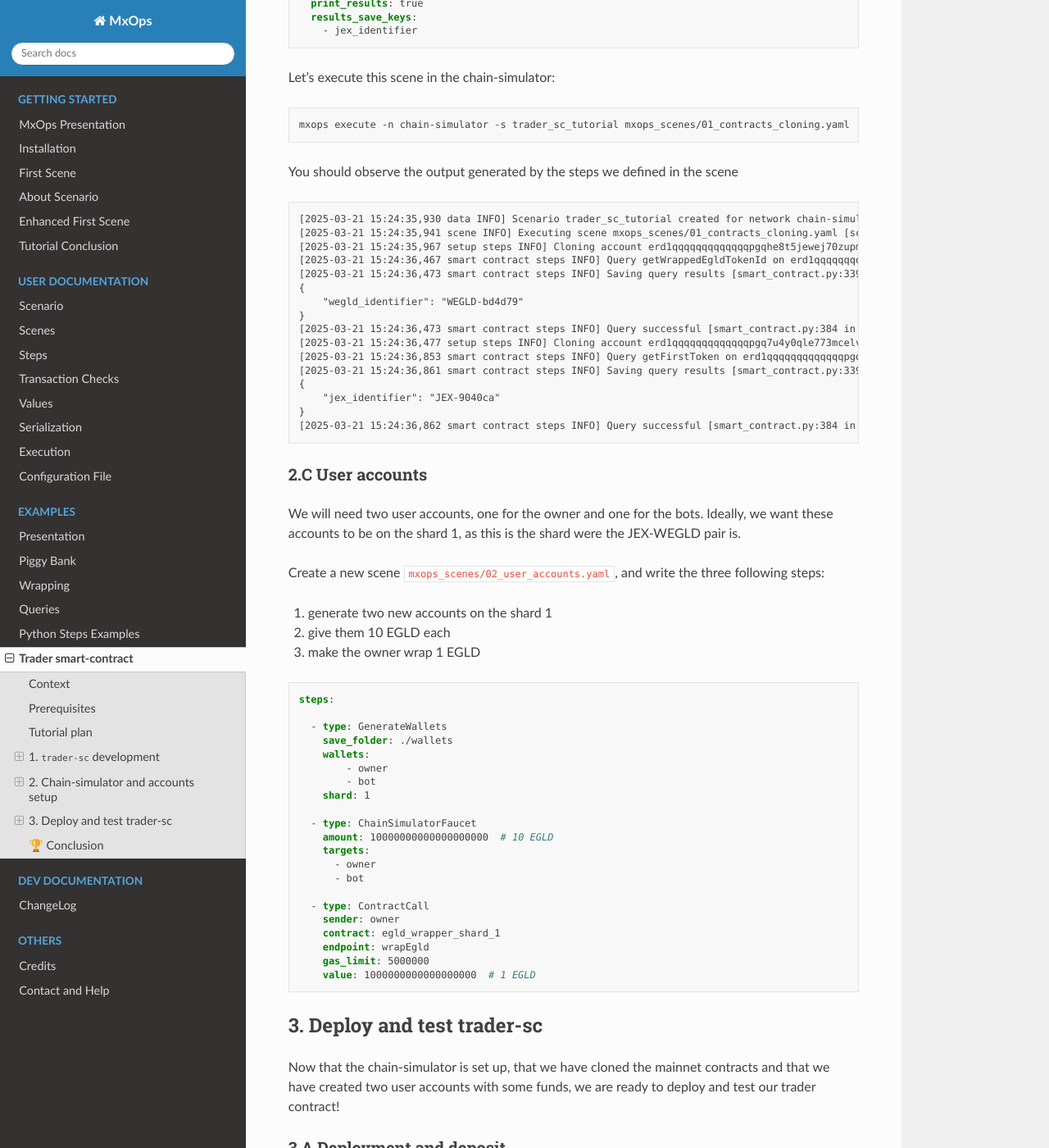
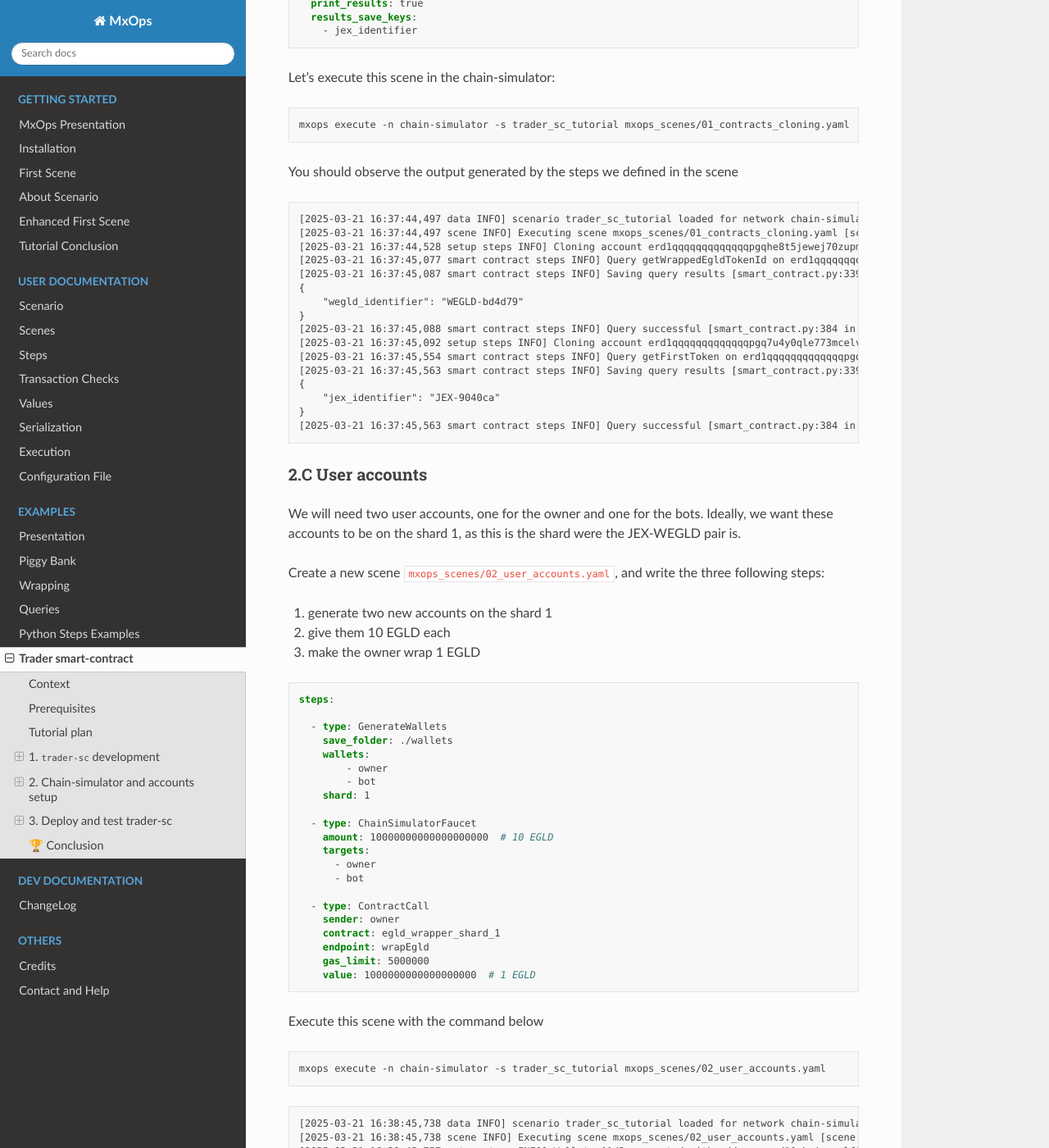
Before and after one commit to Catenscia/MxOps, a Sphinx documentation site: the page built from docs/source/examples/trader_sc.md, in a window 1280 px wide and 1400 px high, scrolled down 6539 px. Shown: the whole window at 82% size. Built offline with Sphinx 7.4.7 and the Read the Docs theme 3.1.0, drawn with Linux system fonts in a browser that asks for light colours; some of the changed text lies outside the part shown.

Commit message:
docs: add last mxops command for the tutorial

````diff
--- a/docs/source/examples/trader_sc.md
+++ b/docs/source/examples/trader_sc.md
@@ -300,22 +300,22 @@ mxops execute -n chain-simulator -s trader_sc_tutorial mxops_scenes/01_contracts
 You should observe the output generated by the steps we defined in the scene
 
 ```log
-[2025-03-21 15:24:35,930 data INFO] Scenario trader_sc_tutorial created for network chain-simulator [execution_data.py:839 in create_scenario]
-[2025-03-21 15:24:35,941 scene INFO] Executing scene mxops_scenes/01_contracts_cloning.yaml [scene.py:150 in execute_scene]
-[2025-03-21 15:24:35,967 setup steps INFO] Cloning account erd1qqqqqqqqqqqqqpgqhe8t5jewej70zupmh44jurgn29psua5l2jps3ntjj3 (egld_wrapper_shard_1) from mainnet [setup.py:354 in _execute]
-[2025-03-21 15:24:36,467 smart contract steps INFO] Query getWrappedEgldTokenId on erd1qqqqqqqqqqqqqpgqhe8t5jewej70zupmh44jurgn29psua5l2jps3ntjj3 (egld_wrapper_shard_1) [smart_contract.py:355 in _execute]
-[2025-03-21 15:24:36,473 smart contract steps INFO] Saving query results [smart_contract.py:339 in save_results]
+[2025-03-21 16:37:44,497 data INFO] scenario trader_sc_tutorial loaded for network chain-simulator [execution_data.py:827 in load_scenario]
+[2025-03-21 16:37:44,497 scene INFO] Executing scene mxops_scenes/01_contracts_cloning.yaml [scene.py:150 in execute_scene]
+[2025-03-21 16:37:44,528 setup steps INFO] Cloning account erd1qqqqqqqqqqqqqpgqhe8t5jewej70zupmh44jurgn29psua5l2jps3ntjj3 (egld_wrapper_shard_1) from mainnet [setup.py:354 in _execute]
+[2025-03-21 16:37:45,077 smart contract steps INFO] Query getWrappedEgldTokenId on erd1qqqqqqqqqqqqqpgqhe8t5jewej70zupmh44jurgn29psua5l2jps3ntjj3 (egld_wrapper_shard_1) [smart_contract.py:355 in _execute]
+[2025-03-21 16:37:45,087 smart contract steps INFO] Saving query results [smart_contract.py:339 in save_results]
 {
     "wegld_identifier": "WEGLD-bd4d79"
 }
-[2025-03-21 15:24:36,473 smart contract steps INFO] Query successful [smart_contract.py:384 in _execute]
-[2025-03-21 15:24:36,477 setup steps INFO] Cloning account erd1qqqqqqqqqqqqqpgq7u4y0qle773mcelvnkapjv36pn2whzy36avs2qccja (jex_wegld_jexchange_pair) from mainnet [setup.py:354 in _execute]
-[2025-03-21 15:24:36,853 smart contract steps INFO] Query getFirstToken on erd1qqqqqqqqqqqqqpgq7u4y0qle773mcelvnkapjv36pn2whzy36avs2qccja (jex_wegld_jexchange_pair) [smart_contract.py:355 in _execute]
-[2025-03-21 15:24:36,861 smart contract steps INFO] Saving query results [smart_contract.py:339 in save_results]
+[2025-03-21 16:37:45,088 smart contract steps INFO] Query successful [smart_contract.py:384 in _execute]
+[2025-03-21 16:37:45,092 setup steps INFO] Cloning account erd1qqqqqqqqqqqqqpgq7u4y0qle773mcelvnkapjv36pn2whzy36avs2qccja (jex_wegld_jexchange_pair) from mainnet [setup.py:354 in _execute]
+[2025-03-21 16:37:45,554 smart contract steps INFO] Query getFirstToken on erd1qqqqqqqqqqqqqpgq7u4y0qle773mcelvnkapjv36pn2whzy36avs2qccja (jex_wegld_jexchange_pair) [smart_contract.py:355 in _execute]
+[2025-03-21 16:37:45,563 smart contract steps INFO] Saving query results [smart_contract.py:339 in save_results]
 {
     "jex_identifier": "JEX-9040ca"
 }
-[2025-03-21 15:24:36,862 smart contract steps INFO] Query successful [smart_contract.py:384 in _execute]
+[2025-03-21 16:37:45,563 smart contract steps INFO] Query successful [smart_contract.py:384 in _execute]
 ```
 
 
@@ -353,6 +353,23 @@ steps:
     value: 1000000000000000000  # 1 EGLD
 ```
 
+Execute this scene with the command below
+
+```bash
+mxops execute -n chain-simulator -s trader_sc_tutorial mxops_scenes/02_user_accounts.yaml
+```
+```log
+[2025-03-21 16:38:45,738 data INFO] scenario trader_sc_tutorial loaded for network chain-simulator [execution_data.py:827 in load_scenario]
+[2025-03-21 16:38:45,738 scene INFO] Executing scene mxops_scenes/02_user_accounts.yaml [scene.py:150 in execute_scene]
+[2025-03-21 16:38:45,757 setup steps INFO] Wallet n°1/2 generated with address erd10ukpjmvnmlf66jn33rp6rt6z9psxy5wwlscpk6cc84x8dmh230ssqxvnl4 at wallets/owner.pem [setup.py:86 in _execute]
+[2025-03-21 16:38:45,763 setup steps INFO] Wallet n°2/2 generated with address erd1a8haqtmgnvzm9uctk0gfd7c24a30njmem2pspp7jddtlfm0a48vsleagm4 at wallets/bot.pem [setup.py:86 in _execute]
+[2025-03-21 16:38:45,766 transactions steps INFO] Sending 10000000000000000000 eGLD from erd1cyv70xa6w3p8ck8kzhwsfad36tdwqvmn06c06pefzatr7d0snhyqu2h4t2 to erd10ukpjmvnmlf66jn33rp6rt6z9psxy5wwlscpk6cc84x8dmh230ssqxvnl4 [transactions.py:54 in build_unsigned_transaction]
+[2025-03-21 16:38:46,472 base steps INFO] Transaction successful: http://localhost:3002/transactions/66d382beaead1d237c0ea12527e4407b2c37962bc8a318640b6c3a44b09a2dc1 [base.py:157 in _execute]
+[2025-03-21 16:38:46,473 transactions steps INFO] Sending 10000000000000000000 eGLD from erd1cyv70xa6w3p8ck8kzhwsfad36tdwqvmn06c06pefzatr7d0snhyqu2h4t2 to erd1a8haqtmgnvzm9uctk0gfd7c24a30njmem2pspp7jddtlfm0a48vsleagm4 [transactions.py:54 in build_unsigned_transaction]
+[2025-03-21 16:38:47,217 base steps INFO] Transaction successful: http://localhost:3002/transactions/c45ed3615a1e0834002ab4ba9c3b289f6097ba5c8a9b1be1615bdc02996d2e74 [base.py:157 in _execute]
+[2025-03-21 16:38:47,219 smart contract steps INFO] Calling wrapEgld on erd1qqqqqqqqqqqqqpgqhe8t5jewej70zupmh44jurgn29psua5l2jps3ntjj3 (egld_wrapper_shard_1)  [smart_contract.py:241 in build_unsigned_transaction]
+[2025-03-21 16:38:47,452 base steps INFO] Transaction successful: http://localhost:3002/transactions/5bb45234d30cc2569f6ec00852369b6eb4d8c6e9922e0dd9f570a1a336061737 [base.py:157 in _execute]
+```
 
 
 ## 3. Deploy and test trader-sc
@@ -393,6 +410,22 @@ steps:
       - token_identifier: "%egld_wrapper_shard_1.wegld_identifier"
         nonce: 0
         amount: 1000000000000000000  # 1 WEGLD
+```
+
+Execute this scene with the command below
+
+```bash
+mxops execute -n chain-simulator -s trader_sc_tutorial mxops_scenes/03_deploy.yaml
+```
+```log
+[2025-03-21 16:42:16,816 data INFO] scenario trader_sc_tutorial loaded for network chain-simulator [execution_data.py:827 in load_scenario]
+[2025-03-21 16:42:16,816 scene INFO] Executing scene mxops_scenes/03_deploy.yaml [scene.py:150 in execute_scene]
+[2025-03-21 16:42:16,818 smart contract steps INFO] Deploying contract trader-sc [smart_contract.py:67 in build_unsigned_transaction]
+[2025-03-21 16:42:16,819 execution accounts INFO] account erd10ukpjmvnmlf66jn33rp6rt6z9psxy5wwlscpk6cc84x8dmh230ssqxvnl4 is missing, reloading from scenario data [account.py:140 in get_account]
+[2025-03-21 16:42:16,948 base steps INFO] Transaction successful: http://localhost:3002/transactions/91ba989066ee02b9187c0aa02fbf3267106118951569e4cfc6bee0695c6fdcbc [base.py:157 in _execute]
+[2025-03-21 16:42:16,948 smart contract steps INFO] The address of the deployed contract trader-sc is erd1qqqqqqqqqqqqqpgqccmlnm2804rmapyvkv9x5dah8yt42gy730ss5zpltc [smart_contract.py:121 in _post_transaction_execution]
+[2025-03-21 16:42:16,952 smart contract steps INFO] Calling deposit on erd1qqqqqqqqqqqqqpgqccmlnm2804rmapyvkv9x5dah8yt42gy730ss5zpltc (trader-sc)  [smart_contract.py:241 in build_unsigned_transaction]
+[2025-03-21 16:42:17,133 base steps INFO] Transaction successful: http://localhost:3002/transactions/4e54d87d621724e963e5731cfb078adc69ea30f4883b0f423a090f0d1fb97075 [base.py:157 in _execute]
 ```
 
 ### 3.B Simple buy/sell test
@@ -438,6 +471,29 @@ Indeed, for the sell order, we will simply ask out bot to sell half of what he j
 
 The format `={<formula>}` tells MxOps that he will need to compute some formula, whereas the format `%{<variable>}` tells MxOps to look for a variable in the current scenario. `={%{trader-sc.received_jex_amount} // 2}` is a combination of both formats.
 
+Execute this scene with the command below
+
+```bash
+mxops execute -n chain-simulator -s trader_sc_tutorial mxops_scenes/04_buy_sell.yaml
+```
+```log
+[2025-03-21 16:43:42,274 data INFO] scenario trader_sc_tutorial loaded for network chain-simulator [execution_data.py:827 in load_scenario]
+[2025-03-21 16:43:42,274 scene INFO] Executing scene mxops_scenes/04_buy_sell.yaml [scene.py:150 in execute_scene]
+[2025-03-21 16:43:42,276 smart contract steps INFO] Calling executeTrade on erd1qqqqqqqqqqqqqpgqccmlnm2804rmapyvkv9x5dah8yt42gy730ss5zpltc (trader-sc)  [smart_contract.py:241 in build_unsigned_transaction]
+[2025-03-21 16:43:42,276 execution accounts INFO] account erd1a8haqtmgnvzm9uctk0gfd7c24a30njmem2pspp7jddtlfm0a48vsleagm4 is missing, reloading from scenario data [account.py:140 in get_account]
+[2025-03-21 16:43:42,658 base steps INFO] Transaction successful: http://localhost:3002/transactions/805adb8595f093c63ee727883ee7e76a39188efff4854864a70b55a52a1b284e [base.py:157 in _execute]
+{
+    "received_jex_amount": 6669341340637203805725
+}
+[2025-03-21 16:43:42,664 smart contract steps INFO] Calling executeTrade on erd1qqqqqqqqqqqqqpgqccmlnm2804rmapyvkv9x5dah8yt42gy730ss5zpltc (trader-sc)  [smart_contract.py:241 in build_unsigned_transaction]
+[2025-03-21 16:43:43,084 base steps INFO] Transaction successful: http://localhost:3002/transactions/97e31b43ddcaff6bc58708eef45585286fd3bf01a8b5882268f0aee00115163a [base.py:157 in _execute]
+{
+    "received_wegld_amount": 248058588031531146
+}
+```
+
+If you inspect the different links in the logs of your console, you will be inspect that your contract indeed interacted well with the jex-pair contract from Jexchange, mission accomplished! 🚀
+
 ### 3.C More testing
 
 This is were this simple tutorial ends as we used a really simple contract for our trader. However you could add some conditions, more pools, more complex behavior and test of all this. You could also completely unbalance the Jexchange pool, or pause it and check that you contract handle this well.
````
Also changed, not shown: other parts of docs/source/examples/trader_sc.md (+1 -1 lines).
